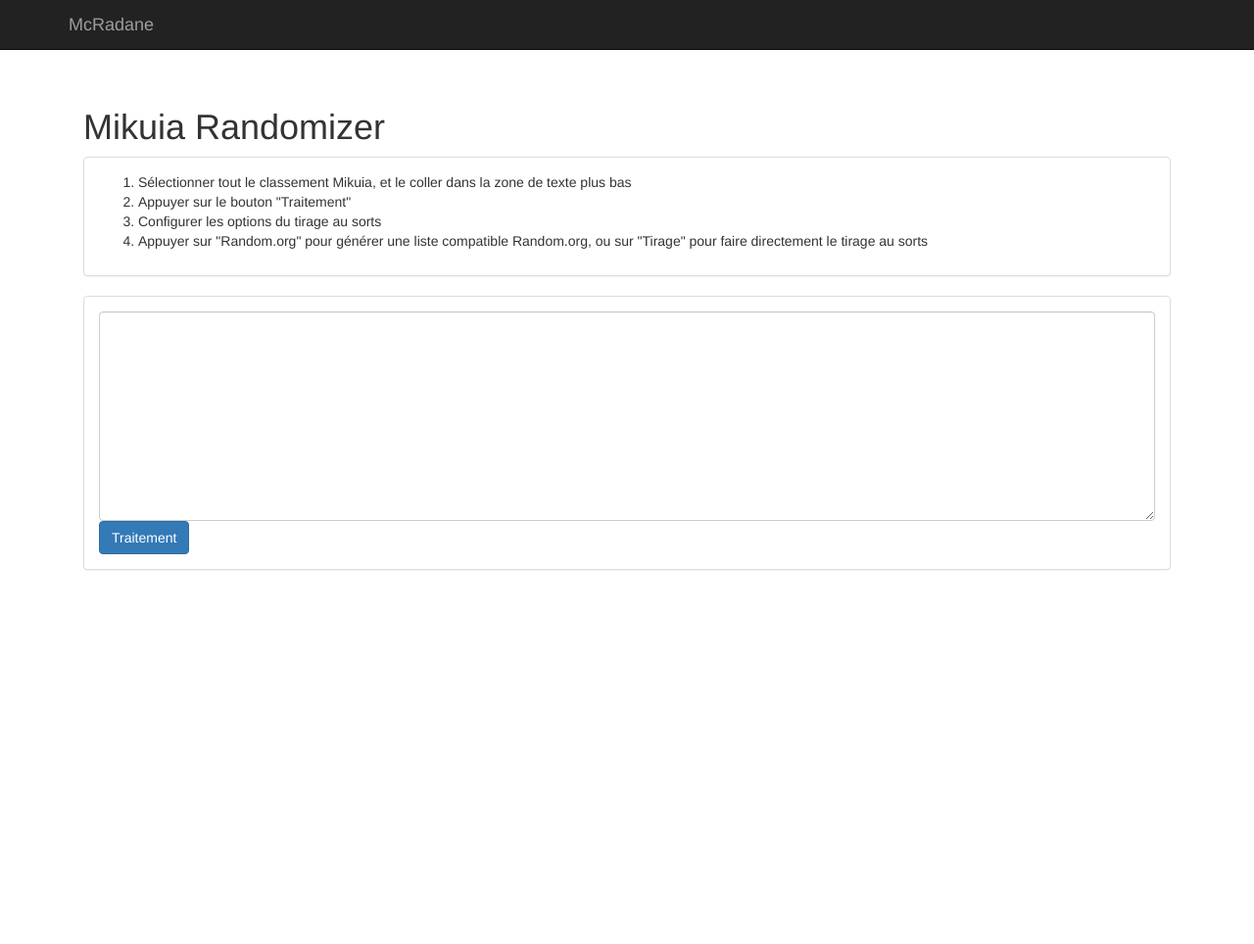
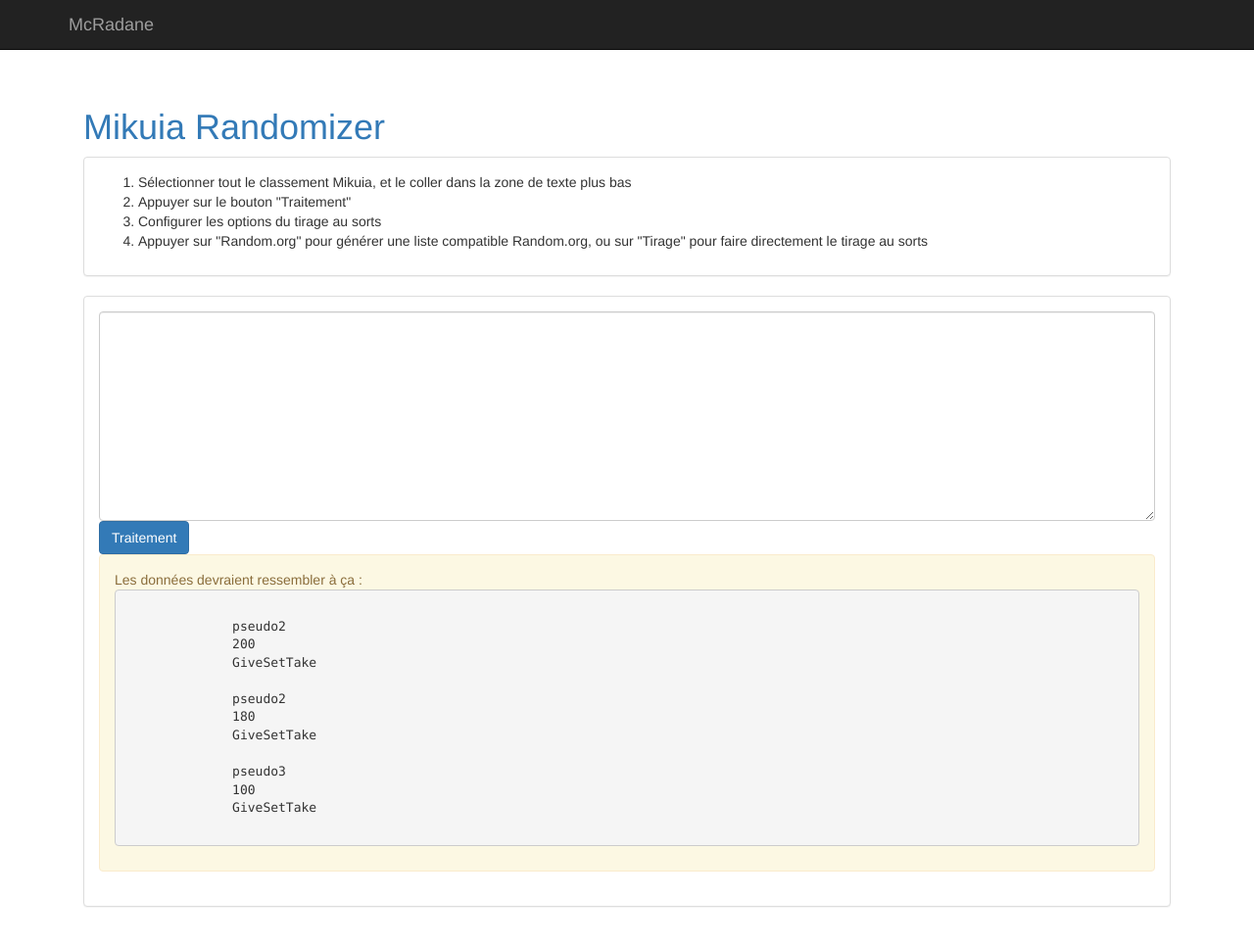
Before and after one commit to McRadane/mcradane.github.io, a plain HTML site: page mikuia.html in a window 1280 px wide. Shown: the whole page at 98% size. Before the commit the page ends 800 px from the top, so only its background shows below. Drawn offline with nearby package versions, Linux system fonts and the light colour scheme.

Commit message:
Update mikuia.html

```diff
--- a/mikuia.html
+++ b/mikuia.html
@@ -54,7 +54,7 @@
     <div class="container">
 
       <div class="template">
-        <h1>Mikuia Randomizer</h1>
+        <h1><a href="mikuia.html">Mikuia Randomizer</a></h1>
         <div class="panel panel-default" id="instruction">
           <div class="panel-body">
             <ol>
@@ -69,6 +69,22 @@
           <div class="panel-body">
             <textarea id="rawdata" class="form-control" rows="10"></textarea>
             <button id="parse" type="button" class="btn btn-primary">Traitement</button>
+            <div class="alert alert-warning" role="alert">Les données devraient ressembler à ça :
+              <pre>
+
+              pseudo2
+              200
+              GiveSetTake
+
+              pseudo2
+              180
+              GiveSetTake
+
+              pseudo3
+              100
+              GiveSetTake
+              </pre>
+            </div>
           </div>
         </div>
         <div class="panel panel-default hidden" id="options">
```
